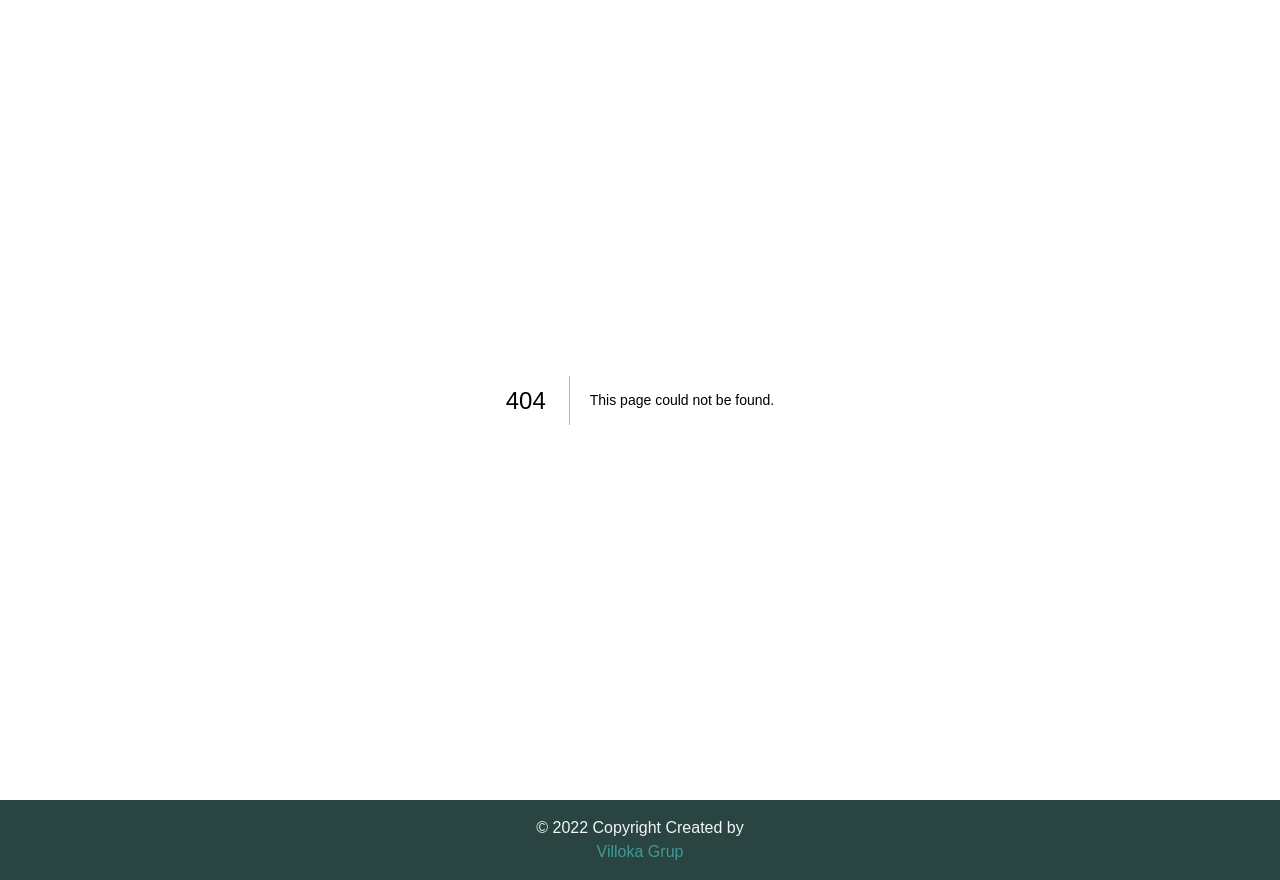
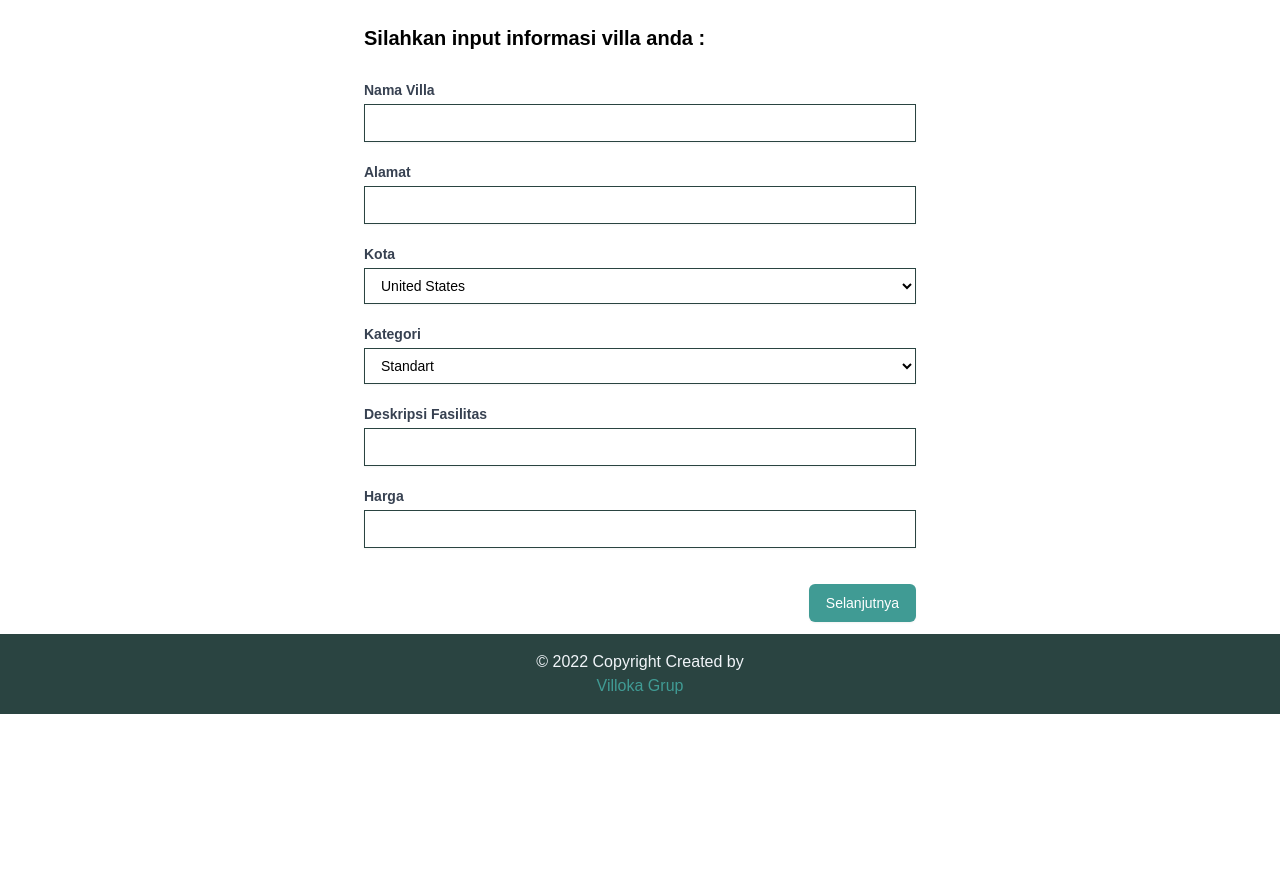
Before and after one commit to AIRBNB-App-Project2/-frontend-airbnb, a Next.js app: page /hosted/form in a window 1280 px wide. Before the commit this address had no page. After the commit the page ends 800 px from the top, so only its background shows below. Built offline with nearby package versions, Linux system fonts and the light colour scheme.

Commit message:
static form host

```diff
--- a/components/CardCategory.jsx
+++ b/components/CardCategory.jsx
@@ -1,27 +1,35 @@
-import React from 'react'
+import React, {useState} from 'react'
 import { FaHeart } from "react-icons/fa";
 import Image from 'next/image';
 import Link from 'next/link';
-import villa from "../img/villa.jpg";
+import villas from "../img/villa.jpg";
+import { useRouter } from 'next/router';
 
 function CardCategory() {
+
+  const router = useRouter();
+
+  const numberWithCommas = (x) => {
+    return x.toString().replace(/\B(?=(\d{3})+(?!\d))/g, ".");
+  }
+
   return (
-    <Link href="/category/detail/id">
+    <Link href="/category/detail/i">
       <a>
-        <div className="max-w-md md:max-w-2xl px-2 py-4">
-          <div className="bg-white shadow-xl overflow-hidden md:flex">
-            <div className='p-2'>
+        <div className="max-w-md md:max-w-2xl py-4" onClick={() => {router.push(`/category/detail/id}`)}}>
+          <div className="bg-white shadow-xl md:flex">
+            <div className='p-2 flex items-center'>
               <Image
-                src={villa}
+                src={villas}
                 alt="villa"
                 width="265px"
                 height="205px"
               />
             </div>
-            <div className='pl-4 pt-2'>
+            <div className='pl-2 py-2'>
               <div>
                 <p className="font-bold text-xl md:text-2xl">Nama Villa</p>
-                <p className="text-gray-700 md:text-lg">4-6 tamu . Seluruh rumah . 4 kamar . 3 kamar mandiWifi . Dapur . Parkir gratis</p>
+                <p className="text-gray-700 md:text-lg">6-8 tamu . Seluruh rumah . 5 kamar . 3 kamar mandi . Peralatan mandi . Kolam renang pribadi . Laundry. Wifi . Dapur . Parkir gratis</p>
               </div>
                 <div className="">
                   <div className="sm:flex sm:justify-between sm:items-center">
--- /dev/null
+++ b/pages/hosted/form.jsx
@@ -0,0 +1,63 @@
+import Link from "next/link"
+
+export default function formHost() {
+  return (
+    <div className="mt-10 flex justify-center sm:mt-0">
+        <div className="mt-5 md:mt-0 md:col-span-2">
+          <form action="#" method="POST" className='w-[600px]'>
+            <div className="overflow-hidden sm:rounded-md">
+              <div className="px-4 py-5 bg-white sm:p-6">
+                <h1 className='text-xl font-bold'>Silahkan input informasi villa anda :</h1>
+                  <div className="col-span-6 sm:col-span-4 mt-7">
+                    <label htmlFor="villa-name" className="block text-sm font-bold text-gray-700">Nama Villa</label>
+                    <input type="text" name="villa-name" id="villa-name" autoComplete="off" required className="mt-1 border focus:border-secondary focus:outline-none focus:ring-1 focus:ring-secondary block w-full shadow-sm sm:text-sm border-secondary px-3 py-2" />
+                  </div>
+
+                  <div className="col-span-6 sm:col-span-4 mt-5">
+                    <label htmlFor="adress" className="block text-sm font-bold text-gray-700">Alamat</label>
+                    <input type="text" name="adress" id="adress" autoComplete="off" required className="mt-1 border focus:border-secondary focus:outline-none focus:ring-1 focus:ring-secondary block w-full shadow-sm sm:text-sm border-secondary px-3 py-2" />
+                  </div>
+
+                  <div className="col-span-6 sm:col-span-3 mt-5">
+                    <label htmlFor="city" className="block text-sm font-bold text-gray-700">Kota</label>
+                    <select id="city" name="city" autoComplete="off" required className="mt-1 block w-full py-2 px-3 border border-secondary bg-white shadow-sm focus:outline-none focus:border-secondary focus:ring-1 focus:ring-secondary sm:text-sm">
+                      <option>United States</option>
+                      <option>Canada</option>
+                      <option>Mexico</option>
+                    </select>
+                  </div>
+
+                  <div className="col-span-6 sm:col-span-3 mt-5">
+                    <label htmlFor="category" className="block text-sm font-bold text-gray-700">Kategori</label>
+                    <select id="category" name="category" autoComplete="off"  required className="mt-1 block w-full py-2 px-3 border border-secondary bg-white shadow-sm focus:outline-none focus:border-secondary focus:ring-1 focus:ring-secondary sm:text-sm">
+                      <option>Standart</option>
+                      <option>Deluxe</option>
+                      <option>Superior</option>
+                      <option>Luxury</option>
+                    </select>
+                  </div>
+
+                  <div className="col-span-6 sm:col-span-4 mt-5">
+                    <label htmlFor="description" className="block text-sm font-bold text-gray-700">Deskripsi Fasilitas</label>
+                    <input type="text" name="description" id="description" autoComplete="off" required className="mt-1 border  focus:border-secondary focus:outline-none focus:ring-1 focus:ring-secondary block w-full shadow-sm sm:text-sm border-secondary px-3 py-2" />
+                  </div>
+
+                  <div className="col-span-6 sm:col-span-4 mt-5">
+                    <label htmlFor="price" className="block text-sm font-bold text-gray-700">Harga</label>
+                    <input type="text" name="price" id="price" autoComplete="off" required className="mt-1 border focus:border-secondary focus:outline-none focus:ring-1 focus:ring-secondary block w-full shadow-sm sm:text-sm border-secondary px-3 py-2" />
+                  </div>
+
+              </div>
+              <div className="px-4 py-3 text-right sm:px-6">
+                <Link href="/hosted/photo/">
+                  <a>
+                    <button type="submit" className="inline-flex justify-center py-2 px-4 border border-transparent shadow-sm text-sm font-medium rounded-md text-white bg-primary hover:bg-secondary focus:outline-none focus:ring-2 focus:ring-offset-2">Selanjutnya</button>
+                  </a>
+                </Link>
+              </div>
+            </div>
+          </form>
+        </div>
+    </div>
+  )
+}
--- /dev/null
+++ b/pages/hosted/photo.jsx
@@ -0,0 +1,31 @@
+import Link from "next/link";
+
+export default function Photo() {
+  return (
+    <div className="mx-auto text-center min-h-screen flex flex-col justify-center items-center">
+      <h1 className='text-xl font-bold'>Silahkan upload 5 foto detail villa anda :</h1>
+        <div className="mt-1 w-[600px] mx-auto flex justify-center px-6 pt-5 pb-6 border-2 border-gray-300 border-dashed rounded-md">
+          <div className="space-y-1 text-center">
+            <svg className="mx-auto h-12 w-12 text-gray-400" stroke="currentColor" fill="none" viewBox="0 0 48 48" aria-hidden="true">
+              <path d="M28 8H12a4 4 0 00-4 4v20m32-12v8m0 0v8a4 4 0 01-4 4H12a4 4 0 01-4-4v-4m32-4l-3.172-3.172a4 4 0 00-5.656 0L28 28M8 32l9.172-9.172a4 4 0 015.656 0L28 28m0 0l4 4m4-24h8m-4-4v8m-12 4h.02" strokeWidth="2" strokeLinecap="round" strokeLinejoin="round" />
+            </svg>
+            <div className="flex text-sm text-gray-600">
+              <label forHtml="file-upload" className="relative cursor-pointer bg-white rounded-md font-medium text-elemen1 hover:font-bold focus-within:outline-none focus-within:ring-2 focus-within:ring-offset-2 focus-within:ring-secondary">
+                <span>Upload a file</span>
+                <input id="file-upload" name="file-upload" type="file" className="sr-only" />
+              </label>
+              <p className="pl-1">or drag and drop</p>
+            </div>
+            <p className="text-xs text-gray-500">PNG or JPG</p>
+          </div>
+        </div>
+        <div className="px-4 py-3 text-right sm:px-6">
+                <Link href="/hosted/photo/">
+                  <a>
+                    <button type="submit" className="inline-flex justify-center py-2 px-4 border border-transparent shadow-sm text-sm font-medium rounded-md text-white bg-primary hover:bg-secondary focus:outline-none focus:ring-2 focus:ring-offset-2">Sewakan</button>
+                  </a>
+                </Link>
+              </div>
+    </div>
+  )
+}
```
